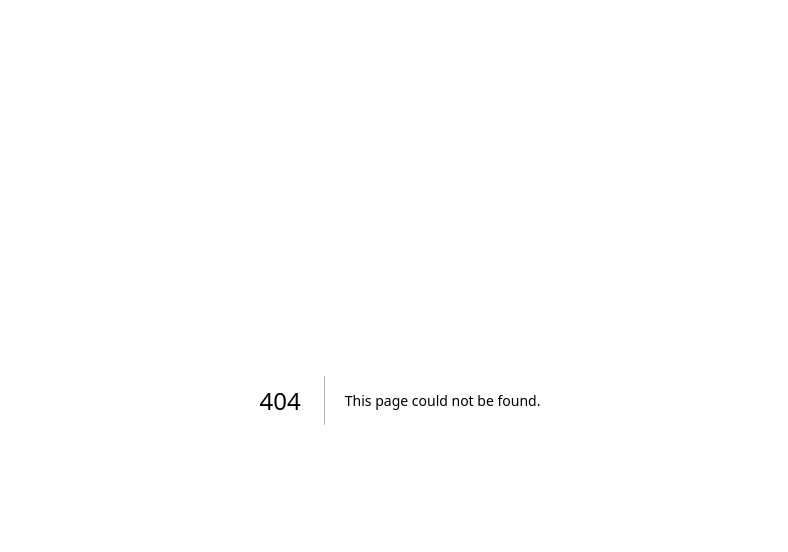
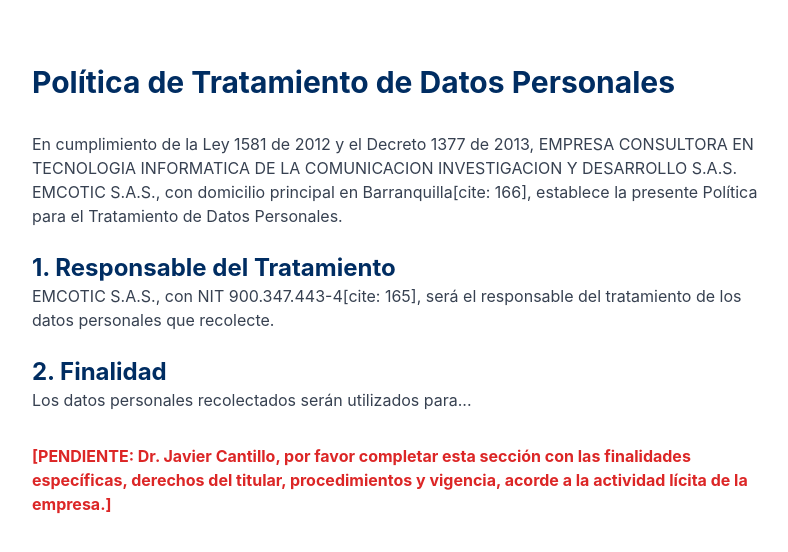
Before and after one commit to emcotic/emcotic, a Next.js app: page /politica-de-datos in a window 1280 px wide. Before the commit this address had no page. Shown: the top 552 px of the page, without its empty margins (240-1028 px from the left). Built offline with nearby package versions, Linux system fonts and the light colour scheme.

Commit message:
Add PoliticaDeDatos page for data treatment policy

```diff
--- /dev/null
+++ b/pages/politica-de-datos.js
@@ -0,0 +1,51 @@
+// /pages/politica-de-datos.js
+
+import Head from 'next/head';
+
+export default function PoliticaDeDatos() {
+  return (
+    <div className="min-h-screen bg-white font-sans">
+      <div className="max-w-3xl mx-auto py-16 px-4">
+        <Head>
+          <title>Política de Tratamiento de Datos - EMCOTIC S.A.S</title>
+        </Head>
+
+        <h1 className="text-3xl font-bold text-emcotic-blue mb-8">
+          Política de Tratamiento de Datos Personales
+        </h1>
+
+        <div className="prose prose-lg text-gray-700">
+          <p>
+            En cumplimiento de la Ley 1581 de 2012 y el Decreto 1377 de 2013,
+            EMPRESA CONSULTORA EN TECNOLOGIA INFORMATICA DE LA COMUNICACION INVESTIGACION Y DESARROLLO S.A.S. EMCOTIC S.A.S.,
+            con domicilio principal en Barranquilla[cite: 166], establece la presente Política para el Tratamiento
+            de Datos Personales.
+          </p>
+
+          <h2 className="text-2xl font-bold text-emcotic-blue mt-6">
+            1. Responsable del Tratamiento
+          </h2>
+          <p>
+            EMCOTIC S.A.S., con NIT 900.347.443-4[cite: 165], será el responsable del tratamiento
+            de los datos personales que recolecte.
+          </p>
+
+          <h2 className="text-2xl font-bold text-emcotic-blue mt-6">
+            2. Finalidad
+          </h2>
+          <p>
+            Los datos personales recolectados serán utilizados para...
+          </p>
+
+          <p className="font-bold text-red-600 mt-8">
+            [PENDIENTE: Dr. Javier Cantillo, por favor completar esta sección
+            con las finalidades específicas, derechos del titular,
+            procedimientos y vigencia, acorde a la actividad lícita
+            de la empresa.]
+          </p>
+
+        </div>
+      </div>
+    </div>
+  );
+}
```
